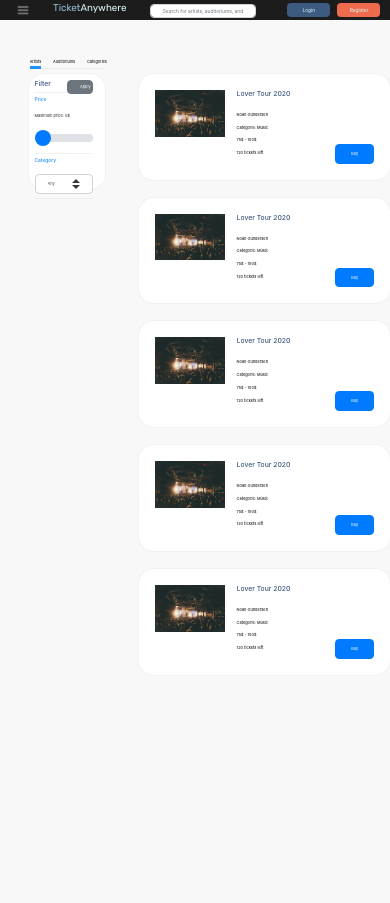
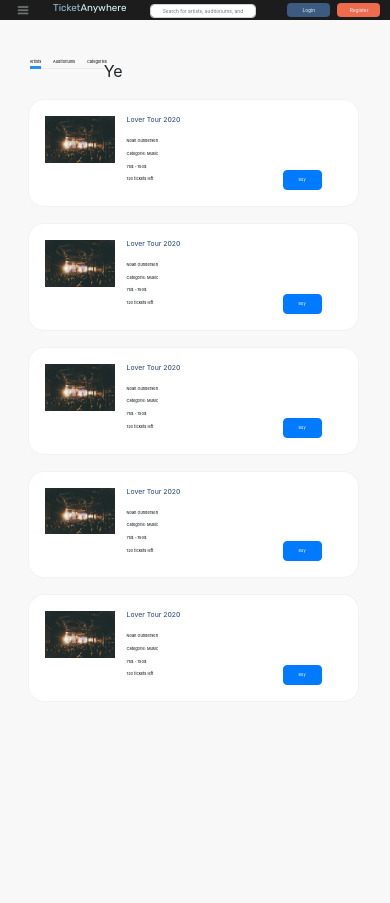
Before and after one commit to charleslefebvre/TicketAnywhere, a PHP site: page /searchResults.php in a window 390 px wide. Run offline with PHP 8.4, Linux system fonts and the light colour scheme.

Commit message:
Add files via upload

```diff
--- a/CLASSES/USER/user.php
+++ b/CLASSES/USER/user.php
@@ -56,14 +56,14 @@ class User
         $TDG = null;
         return(!$existing)?false:true;
     }
-    public function register($f_name, $l_name, $email, $address, $pw)
+    public function register($f_name, $l_name, $email, $address,$city,$zip,$pw)
     {
         if($this->existing_account($email)){
             $_SESSION['error'] = "Email is already registered";
             return false;
         }
         $TDG = UserTDG::getInstance();
-        $resp = $TDG->register($f_name, $l_name, $email, $address,password_hash($pw, PASSWORD_DEFAULT));
+        $resp = $TDG->register($f_name, $l_name, $email, $address,$city,$zip,password_hash($pw, PASSWORD_DEFAULT));
         if(!$resp){
             $_SESSION['error'] = "An error occured during the process of register";
             return false;
--- a/HTML/searchResultsView.php
+++ b/HTML/searchResultsView.php
@@ -1,10 +1,13 @@
-<?php
-load_tabs();
-?>
-<div id="container">
+<div id="filter-container">
+    <div id='tab-container'>
+        <?php load_tabs();?>
+    </div>
     <form method="get" action="./searchResults.php?">
     <input id="hidden-input" name="tab" type="hidden">
-    <div id="filter">
+    <div id="filterS">
+        Ye
+    </div>
+    <div id="filterB">
         <div id="header">
             <h6 id="title">Filter</h6>
             <button type="submit" class="btn btn-secondary">Apply</button>
@@ -22,6 +25,9 @@ load_tabs();
         </div>
     </div>
     </form>
+</div>
+
+<div id="container">
     <div id="list">
         <?php for($i = 0; $i< 5; ++$i):?>
         <div class="info-container">
--- a/LOGIC/register.logic.php
+++ b/LOGIC/register.logic.php
@@ -12,11 +12,13 @@
     $l_name = $_POST['l_name'];
     $email = $_POST["email"];
     $address = $_POST['address'];
+    $city = $_POST['city'];
+    $zip = str_replace(' ', '',$_POST['zip']);
     $pw = $_POST["pw"];
 
     $user = new User();
 
-    if($user->register($f_name, $l_name, $email, $address, $pw))
+    if($user->register($f_name, $l_name, $email, $address,$city,$zip,$pw))
         header("Location: ../login.php");
     else
         header("Location: ../register.php");
--- a/MySQL/createTable.sql
+++ b/MySQL/createTable.sql
@@ -15,6 +15,8 @@ f_name varchar(30),
 l_name varchar(30),
 email varchar(50),
 address varchar(45),
+city varchar(45),
+zip_code varchar(6),
 pw varchar(100)
 );
 create table auditoriums
@@ -95,3 +97,5 @@ tickets(id),
 constraint fk_purchase_id_real foreign key (purchase_id) references
 purchases(id)
 );
+
+select * from clients;
--- a/MySQL/procedures.sql
+++ b/MySQL/procedures.sql
@@ -15,8 +15,11 @@ in f_name varchar(25),
 	in l_name varchar(25),
 	in email varchar(50),
 	in address varchar(45),
+	in city varchar(45),
+	in zip_code varchar(6),
 	in pw varchar(100)
 	)
 	begin
-	insert into clients (f_name,l_name,email,address,pw) values (f_name,l_name,email,address,pw);
+		insert into clients (f_name,l_name,email,address,city,zip_code,pw) values (f_name,l_name,email,address,city,zip_code,pw);
 	end;
+select * from clients
--- a/STYLES/document.css
+++ b/STYLES/document.css
@@ -1,6 +1,5 @@
 body {
     font-family: 'Roboto', sans-serif;
-    overflow: hidden;
     background-color: #F8F8F8 !important;
 }
 .jumbotron{
--- a/STYLES/index.css
+++ b/STYLES/index.css
@@ -1,3 +1,6 @@
+body {
+    overflow: hidden;
+}
 .jumbotron{
     margin: 0;
     display: flex;
@@ -27,7 +30,6 @@
     align-items: center;
     flex-direction: column;
     height: 40vw;
-    width: 80vw;
     padding: 10em;
     margin-bottom: 6%;
     transition: all .5s ease-out;
--- a/STYLES/nav.css
+++ b/STYLES/nav.css
@@ -52,7 +52,7 @@
     width: 11vw;
     font-size: 1.25vw;
     line-height: 0vw;
-    transition: all .3s ease-out;
+    transition: border .3s ease-out;
 }
 #user-container #register:hover,#login:hover{
     border: 1px solid #FFF;
--- a/STYLES/searchResults.css
+++ b/STYLES/searchResults.css
@@ -1,5 +1,13 @@
 body {
     overflow: scroll;
+}
+.jumbotron {
+    display: flex;
+    flex-direction: row;
+}
+#filter-container {
+    display: flex;
+    flex-direction: column;
 }
 #tab-container {
     margin-bottom: 1vw;
@@ -25,7 +33,10 @@ body {
     flex-direction: row;
     position: relative;
 }
-#filter {
+#filterS{
+    display: none;
+}
+#filterB {
     height: 30vw;
     width: 20vw;
     display: flex;
@@ -37,7 +48,7 @@ body {
     border: 1px solid rgb(0, 0, 0, 0.05);
     border-radius: 1em;
 }
-#filter #header {
+#filterB #header {
     display: flex;
     width: 15vw;
     height: 3.5vw;
@@ -45,33 +56,33 @@ body {
     align-content: flex-start;
     border-bottom: 1px solid rgb(0, 0, 0, 0.05);
 }
-#filter #header button {
+#filterB #header button {
     height: 2vw;
     width: 6vw;
     font-size: 1vw;
     line-height: 0vw;
 }
-#filter #title,.info-container .title {
+#filterB #title,.info-container .title {
     font-size: 1.75vw;
     padding-bottom: 1em;
     color: #3D5A80;
     width: 15vw;
 }
-#filter .tab {
+#filterB .tab {
     padding-bottom: 1vw;
     padding-top: 1vw;
     border-bottom: 1px solid rgb(0, 0, 0, 0.05);
     width: 15vw;
 }
-#filter .tab-title{
+#filterB .tab-title{
     font-size: 1.25vw;
     color: dodgerblue;
     padding-bottom: 0.5vw;
 }
-#filter .tab select {
+#filterB .tab select {
     font-size: 1vw;
 }
-#filter label {
+#filterB label {
     font-size: 1vw;
 }
 #list {
@@ -116,3 +127,25 @@ body {
     width: 10vw;
     font-size: 1vw;
 }
+
+@media screen and (max-width: 1024px){
+    #container{
+        flex-direction: column;
+    }
+    #filterB {
+        display: none;
+    }
+    #list{
+        width: 85vw;
+        margin-left: 0;
+    }
+    #filterS{
+        display: flex;
+    }
+    #filter-container {
+        flex-direction: row;
+    }
+    .jumbotron {
+        flex-direction: column;
+    }
+}
--- a/UTILS/loader.php
+++ b/UTILS/loader.php
@@ -12,7 +12,6 @@ function load_styles($styleList){
     }
 }
 function load_tabs(){
-    echo "<div id='tab-container'>";
     if(isset($_GET['tab'])){
         $query = filter_query();
         $tabSelected = $_GET['tab'];
@@ -28,7 +27,6 @@ function load_tabs(){
             <a href='?tab=categories'>Categories</a>
         ";
     }
-        echo "</div>";
 }
 function filter_query(){
     $string = "";
```
Also changed, not shown: CLASSES/USER/userTDG.php (+5 -3 lines), HTML/registerView.php (+12 -2 lines), JS/register.js (+14 -2 lines). Lines whose indentation alone changed are shown as unchanged.
